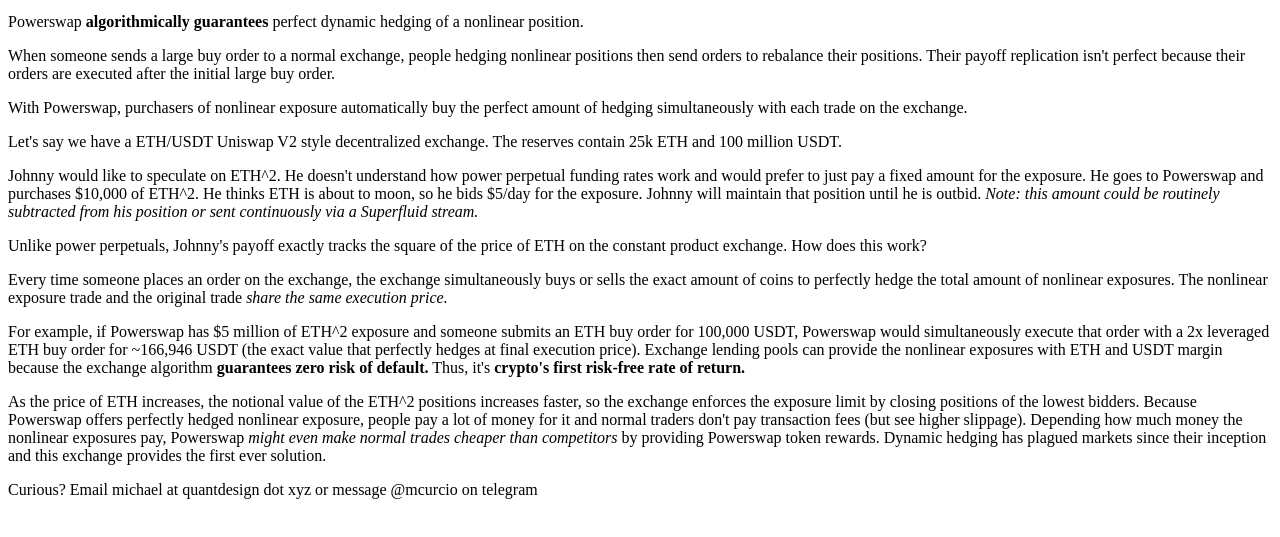
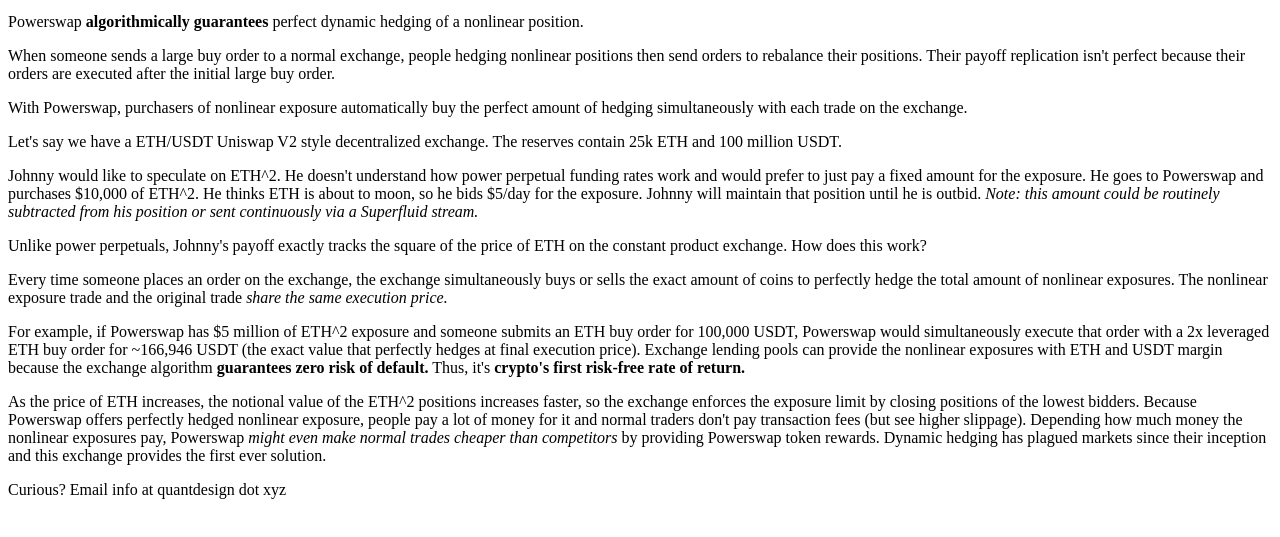
Before and after one commit to mcurcio5/powerswap.xyz, a plain HTML site: page index.html in a window 1280 px wide. Shown: the part 87-624 px from the top of the page. Drawn offline with Linux system fonts and the light colour scheme.

Commit message:
changed email

```diff
--- a/index.html
+++ b/index.html
@@ -35,7 +35,7 @@
         As the price of ETH increases, the notional value of the ETH^2 positions increases faster, so the exchange enforces the exposure limit by closing positions of the lowest bidders. Because Powerswap offers perfectly hedged nonlinear exposure, people pay a lot of money for it and normal traders don&#39t pay transaction fees (but see higher slippage). Depending how much money the nonlinear exposures pay, Powerswap <i>might even make normal trades cheaper than competitors</i> by providing Powerswap token rewards. Dynamic hedging has plagued markets since their inception and this exchange provides the first ever solution.
     </p>
     <p>
-        Curious? Email michael at quantdesign dot xyz or message @mcurcio on telegram
+        Curious? Email info at quantdesign dot xyz
     </p>
 </div>
 </body>
```
